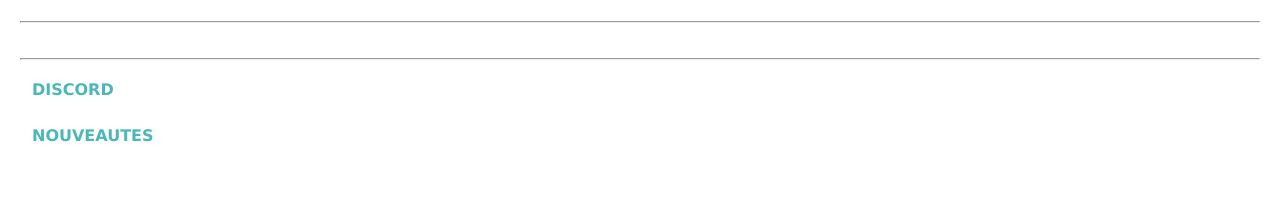
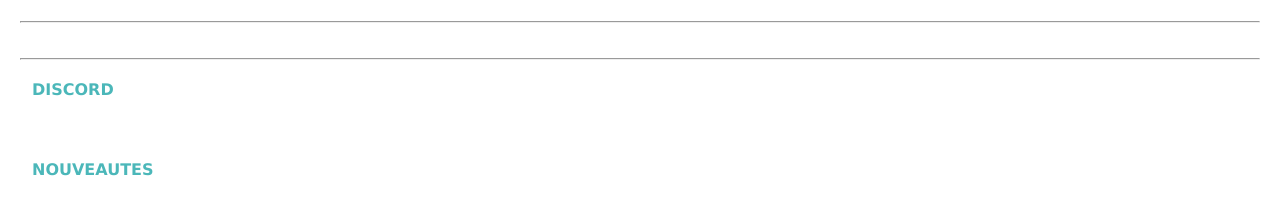
Before and after one commit to Mineaurion/modpack.mineaurion.github.io, a plain HTML site: page index.html in a window 1280 px wide. Shown: the part 323-544 px from the top of the page. Drawn offline with Linux system fonts and the light colour scheme.

Commit message:
update modpacknews
Add d'un block "nouveautées"
Teasing blackstone block

```diff
--- a/index.html
+++ b/index.html
@@ -71,10 +71,11 @@
         Rejoins-nous sur discord, <strong><a href="https://mineaurion.com/discord">
                 https://mineaurion.com/discord</a></strong>
 
-
+    </div>
+    <div class="block">
         <h1>NOUVEAUTES</h1>
 
-        BlackStoneBlock, Modpack par MLDeg bientôt disponible sur Mineaurion !
+        BlackStoneBlock, Modpack en 1.16.5 crée par MLDeg bientôt disponible sur Mineaurion !
 
     </div>
 </body>
```
